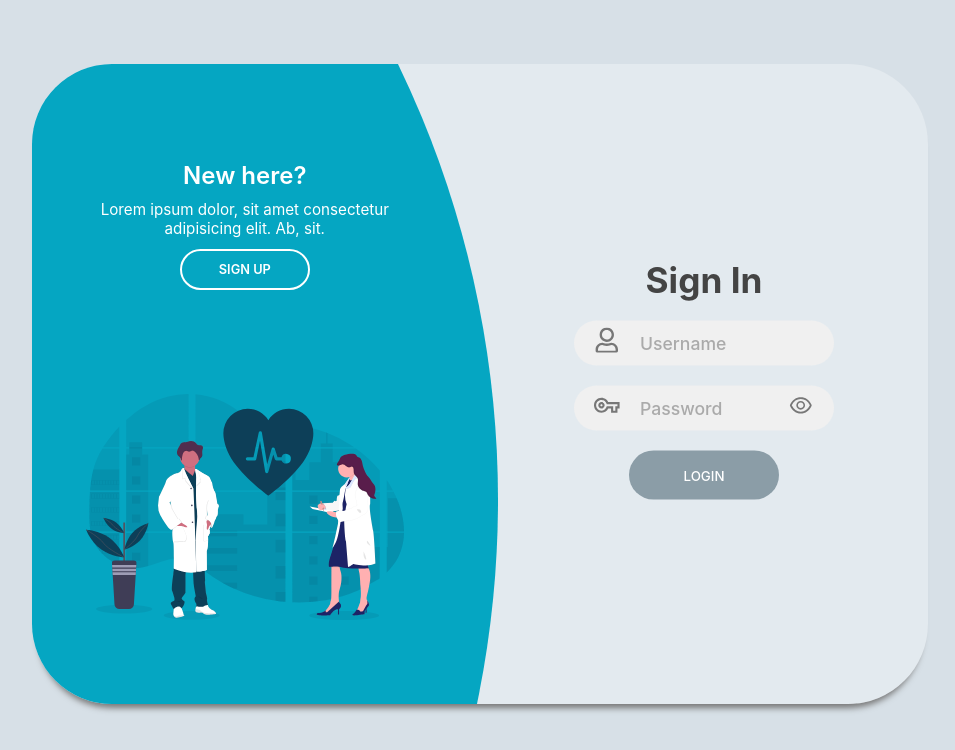
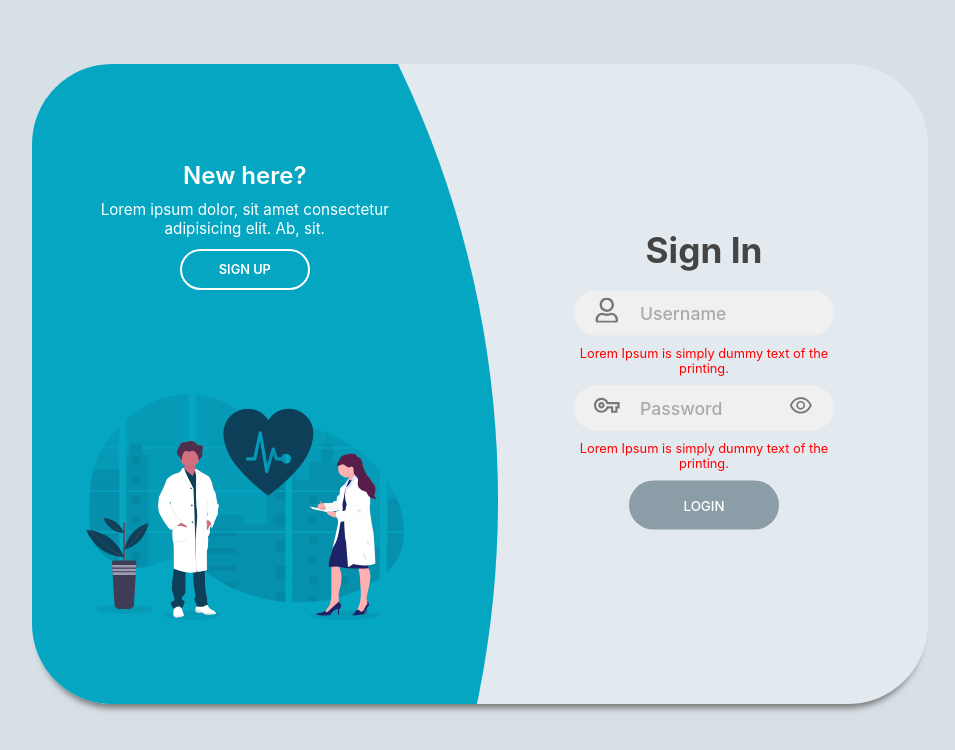
Before and after one commit to Silicon-Valley00/eirhub-frontend, a React (Create React App) app in the folder client/: page / in a window 1280 px wide. Shown: the top 750 px of the page, without its empty margins (160-1115 px from the left). Built offline with nearby package versions, Linux system fonts and the light colour scheme; the HTML template or start-up script is replaced by a standard one.

Commit message:
entering error messages

```diff
--- a/client/src/Components/Login.js
+++ b/client/src/Components/Login.js
@@ -44,6 +44,9 @@ function Startpage(props) {
                         }}
                      />
                   </div>
+                  <span className="usernameerror">
+                     Lorem Ipsum is simply dummy text of the printing.
+                  </span>
                   <div
                      className={
                         props.loginPasswordError ? 'error' : 'input-field'
@@ -69,6 +72,9 @@ function Startpage(props) {
                         )}
                      </i>
                   </div>
+                  <span className="passworderror">
+                     Lorem Ipsum is simply dummy text of the printing.
+                  </span>
                   <input
                      type="submit"
                      id="login-submit"
@@ -117,6 +123,10 @@ function Startpage(props) {
                         }}
                      />
                   </div>
+                  {/* error message  */}
+                  <span className="ussignup">
+                     Lorem Ipsum is simply dummy text of the printing.
+                  </span>
 
                   <div
                      className={
@@ -136,6 +146,9 @@ function Startpage(props) {
                         }}
                      />
                   </div>
+                  <span className="emsignup">
+                     Lorem Ipsum is simply dummy text of the printing.
+                  </span>
                   <div className="msg-two"></div>
                   <div
                      className={
@@ -162,6 +175,9 @@ function Startpage(props) {
                         )}
                      </i>
                   </div>
+                  <span className="ps1signup">
+                     Lorem Ipsum is simply dummy text of the printing.
+                  </span>
 
                   <div
                      className={
@@ -188,6 +204,9 @@ function Startpage(props) {
                         )}
                      </i>
                   </div>
+                  <span className="ps2signup">
+                     Lorem Ipsum is simply dummy text of the printing.
+                  </span>
 
                   <input
                      type="submit"
--- a/client/src/login.css
+++ b/client/src/login.css
@@ -115,7 +115,6 @@ form.sign-up-form {
    justify-content: center;
    font-size: 2rem;
 }
-
 .input-field input {
    background: none;
    outline: none;
@@ -125,6 +124,13 @@ form.sign-up-form {
    font-size: 1.1rem;
    color: #333;
    width: 90%;
+}
+/*displaying error message*/
+span {
+   color: red;
+   text-align: center;
+   width: 300px;
+   font-size: 0.8rem;
 }
 .input-field i {
    color: rgba(0, 0, 0, 0.5);
```
